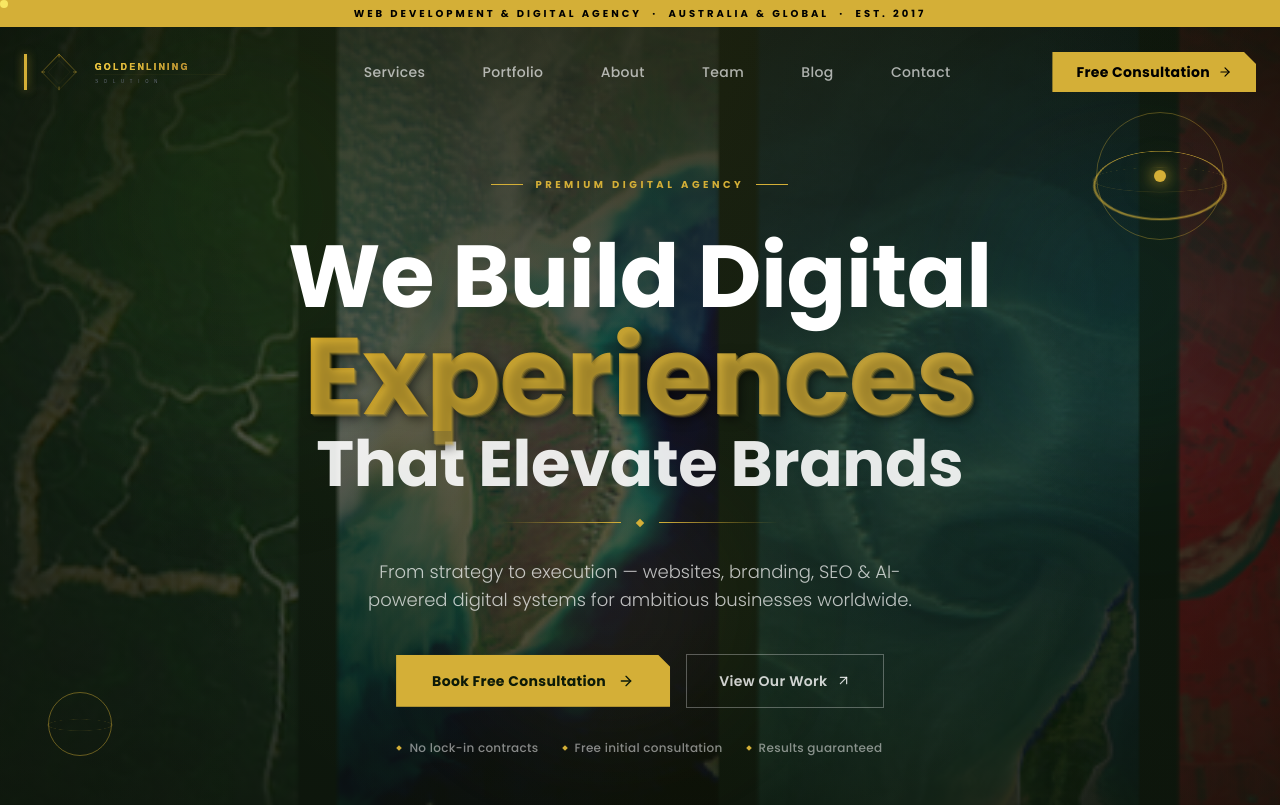
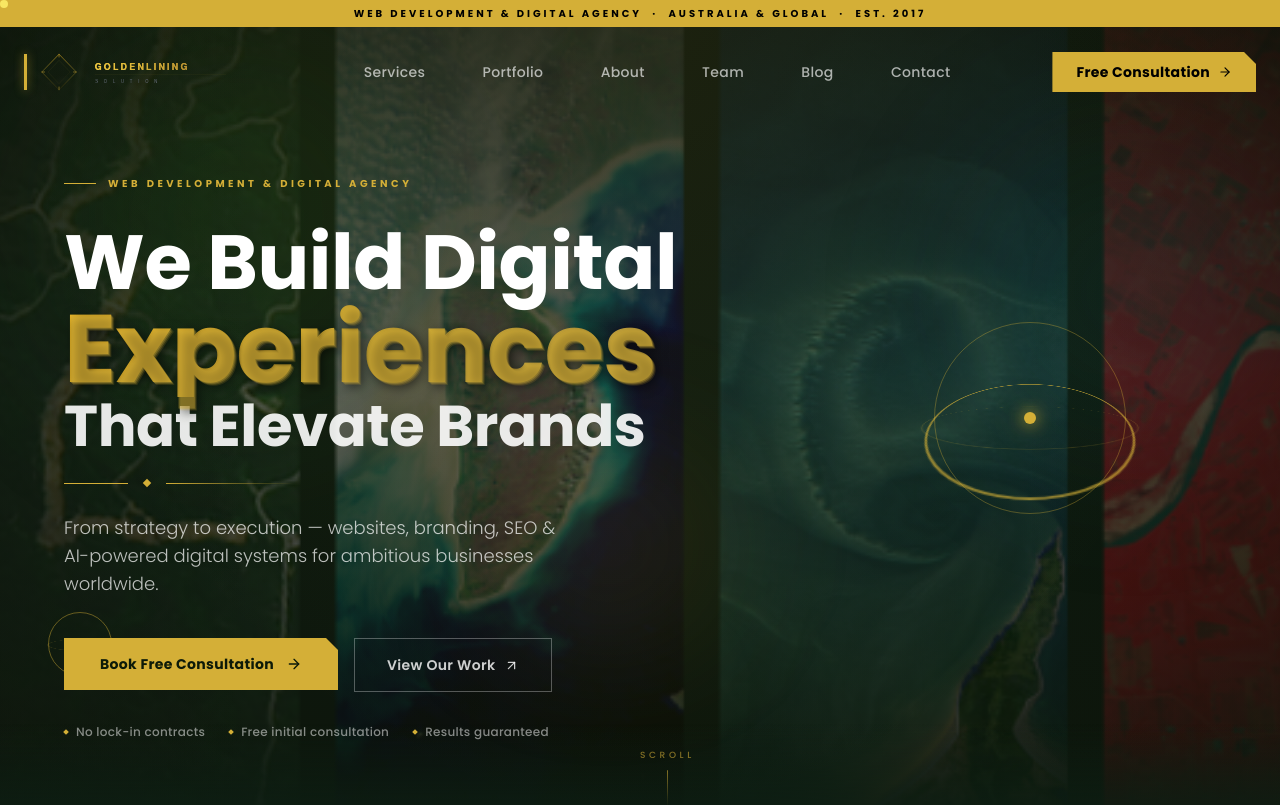
Before and after one commit to sagor-ops/goldenlining-solution, a Next.js app: page / in a window 1280 px wide. Shown: the top 805 px of the page. Built offline with nearby package versions, Linux system fonts and the light colour scheme.

Commit message:
Update Hero component

```diff
--- a/components/Hero.tsx
+++ b/components/Hero.tsx
@@ -102,7 +102,7 @@ export default function Hero() {
 
         {/* ── 3D Orbital rings — gold ── */}
         <div
-          className="absolute top-28 right-14 w-32 h-32 pointer-events-none hidden lg:block z-[4]"
+          className="absolute top-1/2 -translate-y-1/2 right-[12%] w-48 h-48 pointer-events-none hidden lg:block z-[4]"
           style={{ perspective: "400px" }}
         >
           {[
@@ -134,28 +134,26 @@ export default function Hero() {
           ))}
         </div>
 
-        {/* ── Main content ── */}
+        {/* ── Main content — left-aligned ── */}
+        <div className="relative z-10 w-full max-w-7xl mx-auto px-6 lg:px-16" style={{ paddingTop: "11rem", paddingBottom: "6rem" }}>
           <div
-          className="relative z-10 max-w-5xl mx-auto px-6 text-center"
+            className="max-w-2xl"
             style={{
-            paddingTop: "10.5rem",
-            paddingBottom: "5rem",
-            transform: `perspective(1200px) rotateX(${mouse.y * -1.5}deg) rotateY(${mouse.x * 1.5}deg)`,
+              transform: `perspective(1200px) rotateX(${mouse.y * -1.2}deg) rotateY(${mouse.x * 1.2}deg)`,
               transition: "transform 0.4s ease",
             }}
           >
             {/* Eyebrow */}
             <motion.div
-            className="inline-flex items-center gap-3 mb-10"
+              className="flex items-center gap-3 mb-8"
               initial={{ opacity: 0, y: 20 }}
               animate={{ opacity: 1, y: 0 }}
               transition={{ duration: 0.6, delay: 0.3 }}
             >
               <div className="h-px w-8" style={{ background: "#d4af37" }} />
               <span className="text-[10px] tracking-[0.35em] uppercase font-bold" style={{ color: "#d4af37" }}>
-              Premium Digital Agency
+                Web Development &amp; Digital Agency
               </span>
-            <div className="h-px w-8" style={{ background: "#d4af37" }} />
             </motion.div>
 
             {/* Headline */}
@@ -168,19 +166,19 @@ export default function Hero() {
             >
               <span
                 className="block text-white"
-              style={{ fontSize: "clamp(2.8rem, 7vw, 5.5rem)", transform: "translateZ(0px)" }}
+                style={{ fontSize: "clamp(2.6rem, 6vw, 5rem)", transform: "translateZ(0px)" }}
               >
                 We Build Digital
               </span>
               <span
                 className="block gold-text-animated text-3d"
-              style={{ fontSize: "clamp(3.2rem, 8.5vw, 7rem)", transform: "translateZ(30px)", lineHeight: 1 }}
+                style={{ fontSize: "clamp(3rem, 7.5vw, 6.5rem)", transform: "translateZ(30px)", lineHeight: 1 }}
               >
                 Experiences
               </span>
               <span
                 className="block text-white"
-              style={{ fontSize: "clamp(2rem, 5vw, 4rem)", transform: "translateZ(0px)", opacity: 0.9 }}
+                style={{ fontSize: "clamp(1.8rem, 4.5vw, 3.8rem)", transform: "translateZ(0px)", opacity: 0.9 }}
               >
                 That Elevate Brands
               </span>
@@ -188,19 +186,20 @@ export default function Hero() {
 
             {/* Gold divider */}
             <motion.div
-            className="flex items-center justify-center gap-4 mb-8"
+              className="flex items-center gap-4 mb-7"
               initial={{ opacity: 0, scaleX: 0 }}
               animate={{ opacity: 1, scaleX: 1 }}
               transition={{ duration: 0.8, delay: 0.65 }}
+              style={{ transformOrigin: "left" }}
             >
-            <div className="h-px flex-1 max-w-[120px]" style={{ background: "linear-gradient(90deg, transparent, #d4af37)" }} />
+              <div className="h-px w-16" style={{ background: "#d4af37" }} />
               <div className="w-1.5 h-1.5 rotate-45" style={{ background: "#d4af37" }} />
-            <div className="h-px flex-1 max-w-[120px]" style={{ background: "linear-gradient(90deg, #d4af37, transparent)" }} />
+              <div className="h-px w-32" style={{ background: "linear-gradient(90deg, #d4af37, transparent)" }} />
             </motion.div>
 
             {/* Subtext */}
             <motion.p
-            className="text-base md:text-lg max-w-xl mx-auto mb-10 leading-relaxed font-light"
+              className="text-base md:text-lg max-w-lg mb-10 leading-relaxed font-light"
               style={{ color: "rgba(255,255,255,0.72)" }}
               initial={{ opacity: 0, y: 20 }}
               animate={{ opacity: 1, y: 0 }}
@@ -211,7 +210,7 @@ export default function Hero() {
 
             {/* CTA buttons */}
             <motion.div
-            className="flex flex-col sm:flex-row items-center justify-center gap-4 mb-8"
+              className="flex flex-col sm:flex-row items-start gap-4 mb-8"
               initial={{ opacity: 0, y: 20 }}
               animate={{ opacity: 1, y: 0 }}
               transition={{ duration: 0.8, delay: 0.85 }}
@@ -241,7 +240,7 @@ export default function Hero() {
 
             {/* Trust items */}
             <motion.div
-            className="flex flex-wrap items-center justify-center gap-6 mb-20"
+              className="flex flex-wrap items-center gap-6"
               initial={{ opacity: 0 }}
               animate={{ opacity: 1 }}
               transition={{ delay: 1.0 }}
@@ -254,7 +253,7 @@ export default function Hero() {
                 </span>
               ))}
             </motion.div>
-
+          </div>
         </div>
 
         {/* Bottom fade into next section */}
```
Lines whose indentation alone changed are shown as unchanged.
